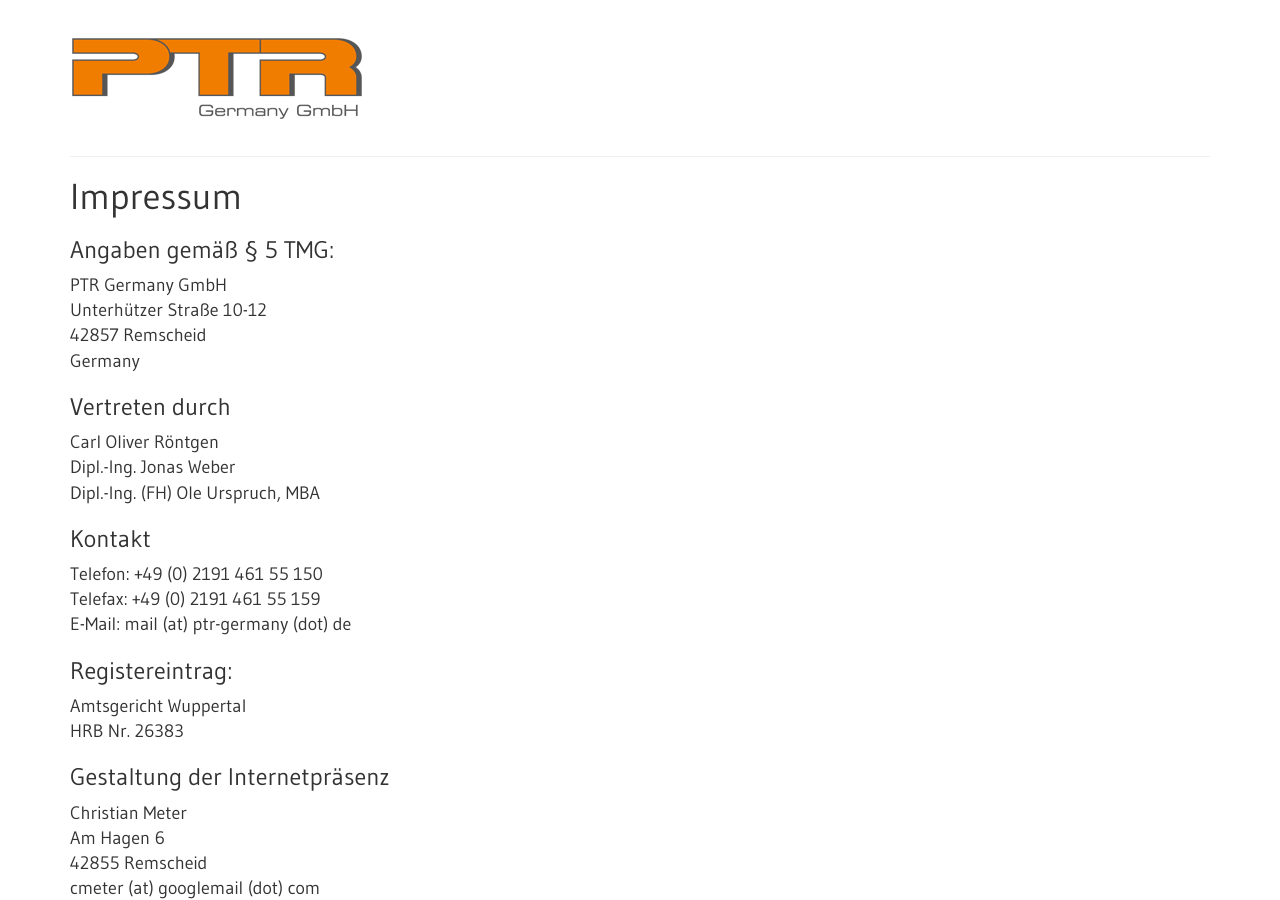
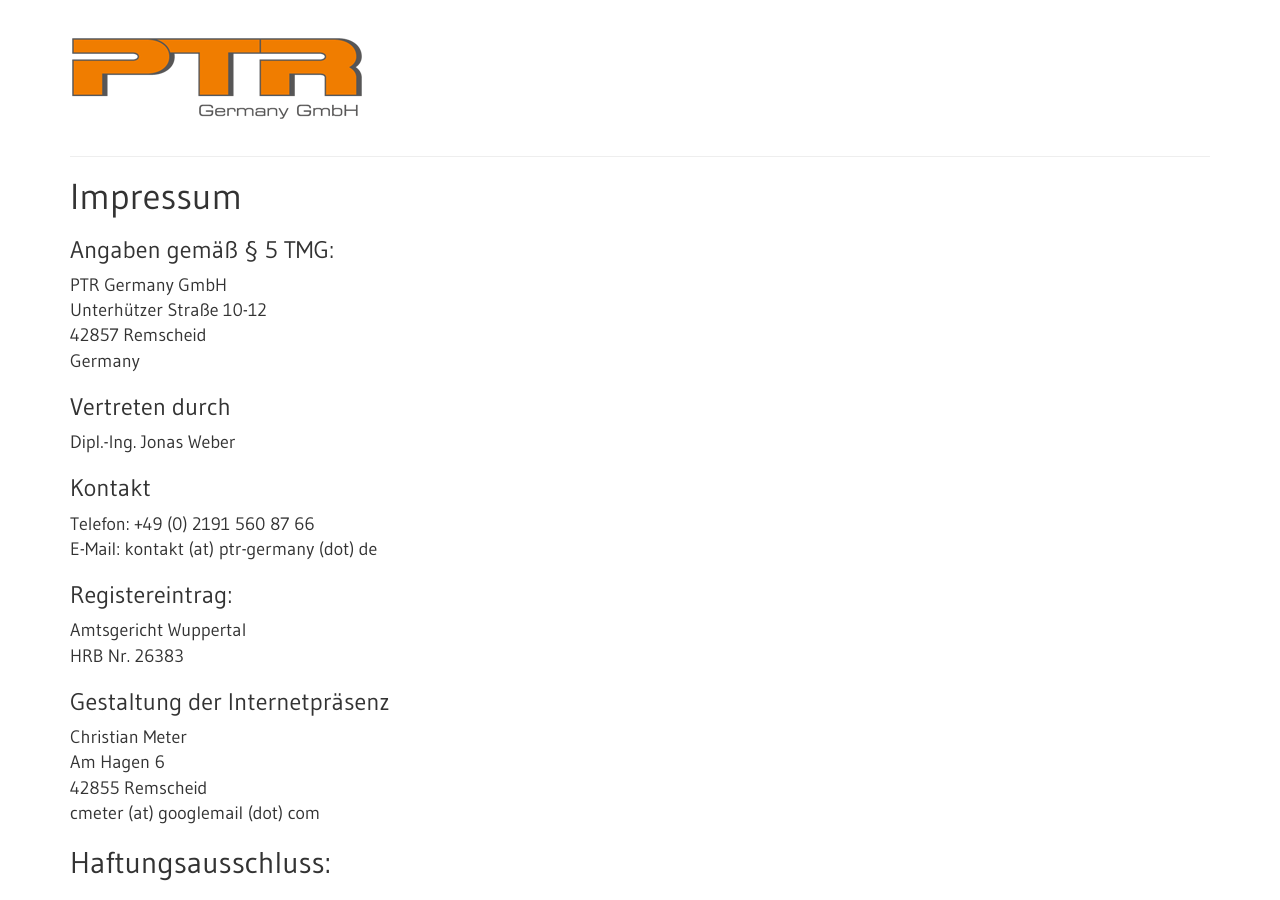
Before and after one commit to n2o/ptr, a Jekyll site: the page built from impressum.md, in a window 1280 px wide and 900 px high. Built offline with Jekyll 4.4.1, drawn with Linux system fonts in a browser that asks for light colours; nearby versions of some CDN libraries; Markdown is read by kramdown in place of the engine named in the settings.

Commit message:
Update telephone and people

```diff
--- a/_config.yml
+++ b/_config.yml
@@ -51,7 +51,7 @@
 # !! You don't need to change any of the configuration flags below !!
 #
 
-markdown: kramdown
+markdown: redcarpet
 highlighter: pygments
 permalink: /:title/
 
@@ -68,9 +68,9 @@
 
 # Exclude these files from your production _site
 exclude:
-  - Gemfile
-  - Gemfile.lock
-  - LICENSE
-  - README.md
-  - bower.json
-  - bower_components
+    - Gemfile
+    - Gemfile.lock
+    - LICENSE
+    - README.md
+    - bower.json
+    - bower_components
--- a/impressum.md
+++ b/impressum.md
@@ -10,14 +10,11 @@
 Germany
 
 ### Vertreten durch
-Carl Oliver Röntgen
 Dipl.-Ing. Jonas Weber
-Dipl.-Ing. (FH) Ole Urspruch, MBA
 
 ### Kontakt
-Telefon: +49 (0) 2191 461 55 150
-Telefax: +49 (0) 2191 461 55 159
-E-Mail: mail (at) ptr-germany (dot) de
+Telefon: +49 (0) 2191 560 87 66
+E-Mail: kontakt (at) ptr-germany (dot) de
 
 ### Registereintrag:
 Amtsgericht Wuppertal
```
Also changed, not shown: datenschutz.md (+2 -3 lines), index.html (+4 -5 lines), kontakt.html (+1 -7 lines).
